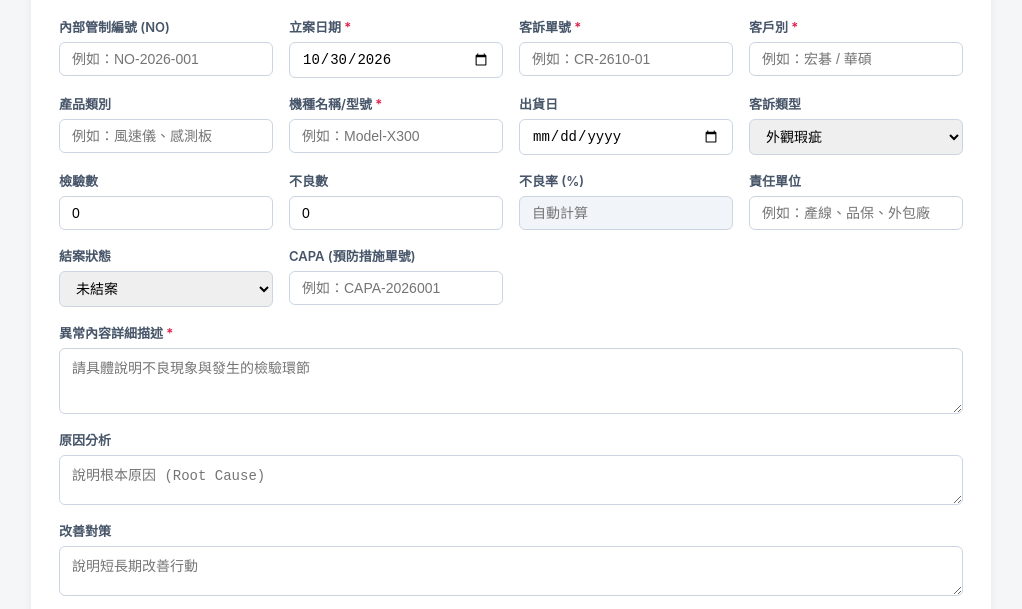
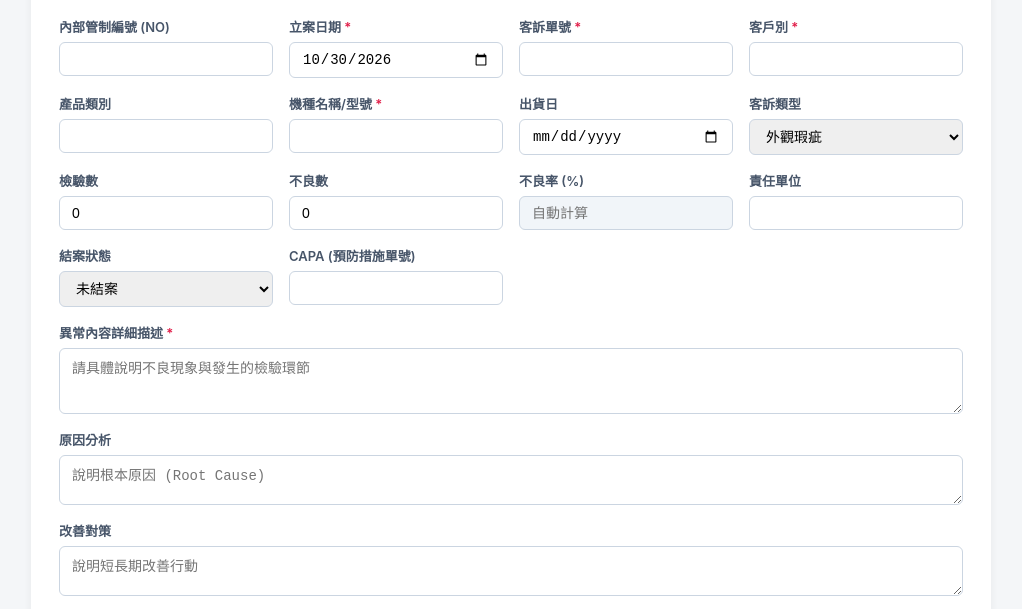
Before and after one commit to ais7896-hue/complaint-system, a website: page public/index.html in a window 1280 px wide. Shown: the part 152-761 px from the top of the page, without its empty margins (129-1151 px from the left). Drawn offline with Linux system fonts and the light colour scheme.

Commit message:
style: remove all '例如' placeholder examples from complaint form

```diff
--- a/public/index.html
+++ b/public/index.html
@@ -41,7 +41,7 @@
       <div class="form-grid">
         <div class="form-group">
           <label>內部管制編號 (NO)</label>
-          <input type="text" name="no" placeholder="例如：NO-2026-001">
+          <input type="text" name="no">
         </div>
         <div class="form-group">
           <label>立案日期 <span class="req">*</span></label>
@@ -49,19 +49,19 @@
         </div>
         <div class="form-group">
           <label>客訴單號 <span class="req">*</span></label>
-          <input type="text" name="form_no" placeholder="例如：CR-2610-01" required>
+          <input type="text" name="form_no" required>
         </div>
         <div class="form-group">
           <label>客戶別 <span class="req">*</span></label>
-          <input type="text" name="customer_name" placeholder="例如：宏碁 / 華碩" required>
+          <input type="text" name="customer_name" required>
         </div>
         <div class="form-group">
           <label>產品類別</label>
-          <input type="text" name="product_category" placeholder="例如：風速儀、感測板">
+          <input type="text" name="product_category">
         </div>
         <div class="form-group">
           <label>機種名稱/型號 <span class="req">*</span></label>
-          <input type="text" name="model_name" placeholder="例如：Model-X300" required>
+          <input type="text" name="model_name" required>
         </div>
         <div class="form-group">
           <label>出貨日</label>
@@ -92,7 +92,7 @@
         </div>
         <div class="form-group">
           <label>責任單位</label>
-          <input type="text" name="responsible_dept" placeholder="例如：產線、品保、外包廠">
+          <input type="text" name="responsible_dept">
         </div>
         <div class="form-group">
           <label>結案狀態</label>
@@ -104,7 +104,7 @@
         </div>
         <div class="form-group">
           <label>CAPA (預防措施單號)</label>
-          <input type="text" name="capa" placeholder="例如：CAPA-2026001">
+          <input type="text" name="capa">
         </div>
 
         <div class="form-group full-width">
```
